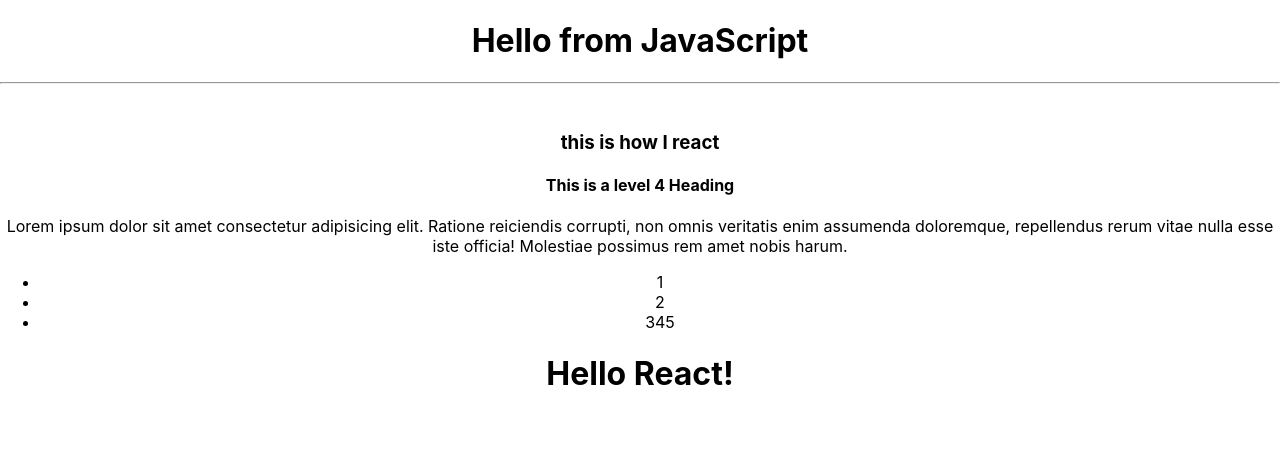
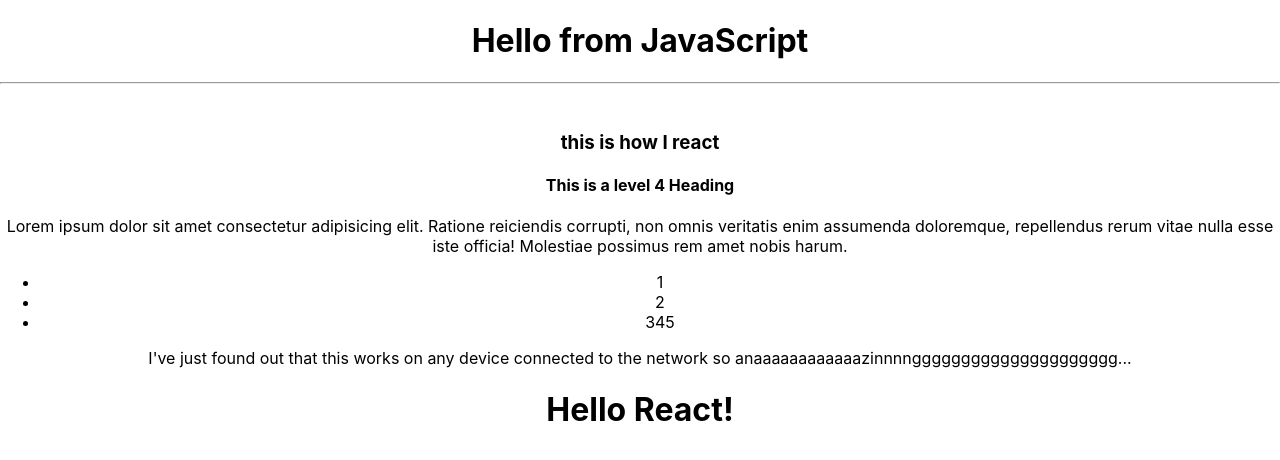
Before and after one commit to abhi00o7/react-projects, a React (Create React App) app in the folder task-tracker/react-task-tracker/: page / in a window 1280 px wide. Shown: the top 460 px of the page. Built offline with nearby package versions, Linux system fonts and the light colour scheme.

Commit message:
edit text

```diff
--- a/task-tracker/react-task-tracker/src/App.js
+++ b/task-tracker/react-task-tracker/src/App.js
@@ -16,6 +16,7 @@
           <li>2</li>
           <li>345</li>
         </ul>
+        <p>I've just found out that this works on any device connected to the network so anaaaaaaaaaaaazinnnnggggggggggggggggggggg...</p>
       </div>
       <div><h1>Hello React!</h1></div>
       {/* <header className="App-header">
```
